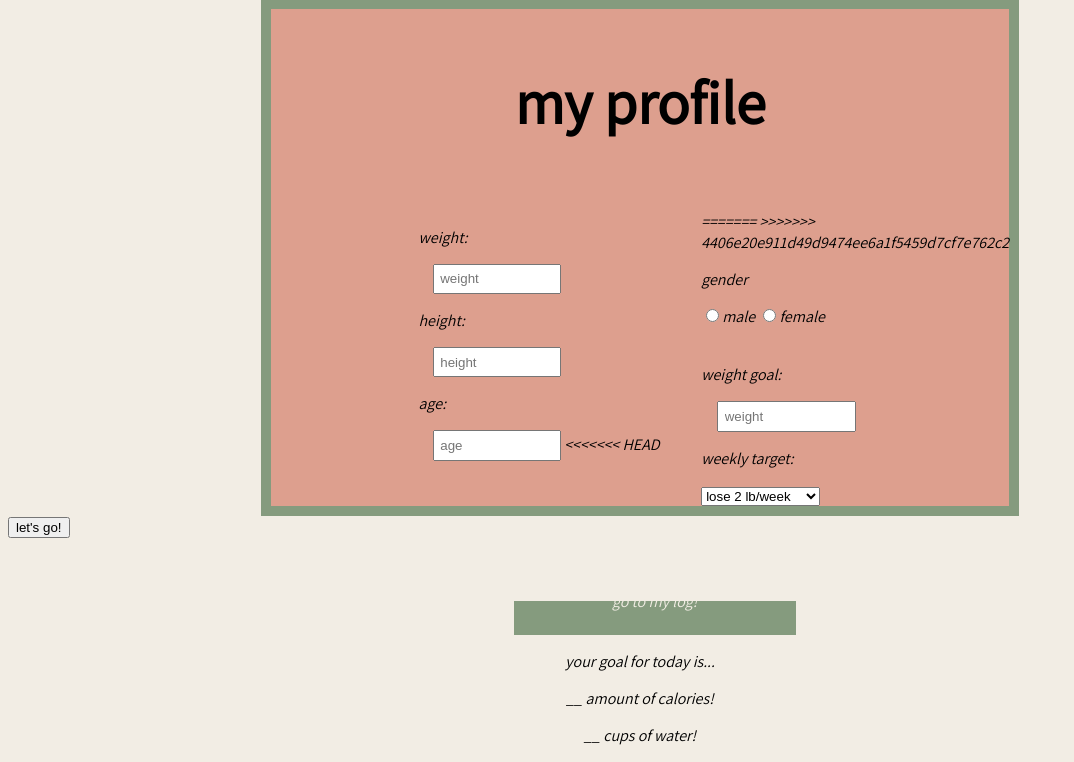
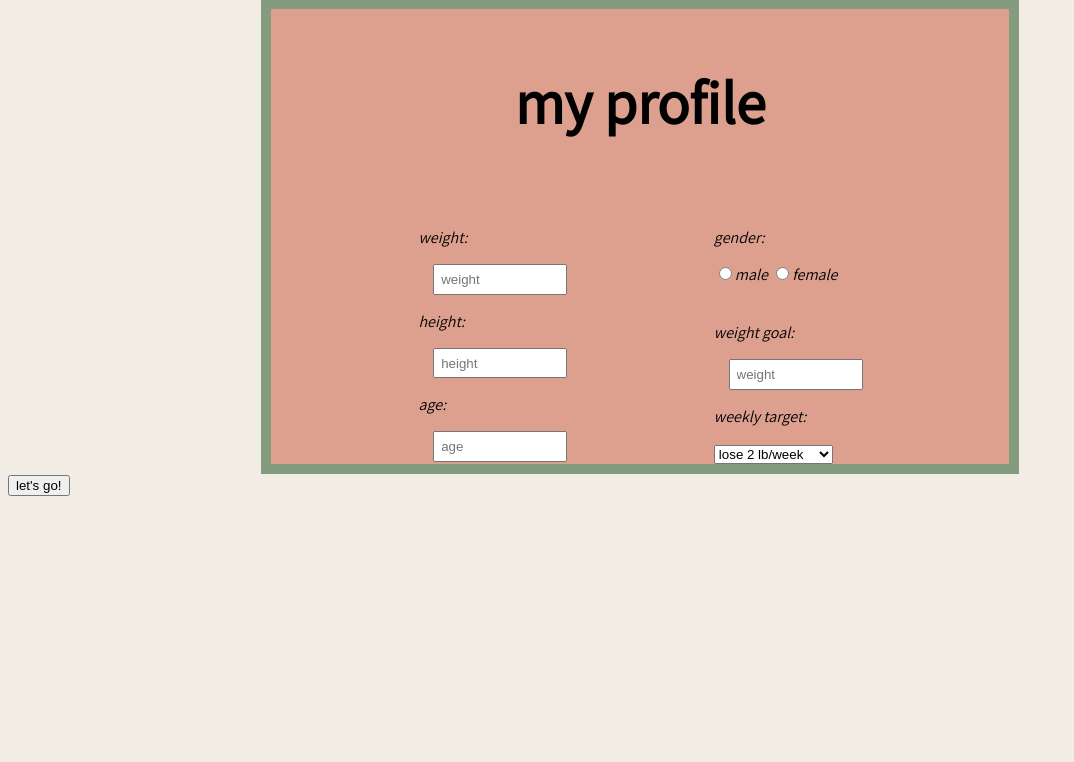
Before and after one commit to trisaleung/lifestyleapp, a Python web app: template templates/profile.html in a window 1280 px wide. Shown: the part 314-1076 px from the top of the page, without its empty margins (0-1074 px from the left). After the commit the page ends 810 px from the top, so only its background shows below. Run offline with Jinja, Linux system fonts and the light colour scheme; the template is opened without the code that fills it, so the values that code supplies are empty.

Commit message:
modified

```diff
--- a/templates/profile.html
+++ b/templates/profile.html
@@ -30,15 +30,12 @@
         <input type="text" name="height" placeholder="height" class="formInput"></input>
         <p>age:</p>
         <input type="text" name="age" placeholder="age" class="formInput"></input>
-<<<<<<< HEAD
         <!-- <p>gender:</p> -->
           </div>
       <div id="wide">
         <!-- <p>enter a 4-digit pin number</p>
         <input type="text" name="pin" placeholder="pin" class="formInput"></input> -->
-=======
->>>>>>> 4406e20e911d49d9474ee6a1f5459d7cf7e762c2
-        <p>gender</p>
+        <p>gender:</p>
         <input type="Radio" name="Gender" value="male">male</input>
           <input type="Radio" name="Gender" value="female">female</input>
         <br>
@@ -62,14 +59,14 @@
       </div>
       </form>
 
-
+<!--
       <div class="link">
         <a href="/log" id = "logbutton"><div id="logbuttontext">go to my log!</div></a>
-      </div>
-
+      </div> -->
+<!--
       <p id = "goal">your goal for today is...</p>
       <p id = "goal"> __ amount of calories!</p>
-      <p id = "goal"> __ cups of water!</p>
+      <p id = "goal"> __ cups of water!</p> -->
     </div>
 
   </body>
```
Also changed, not shown: 2 other files.
